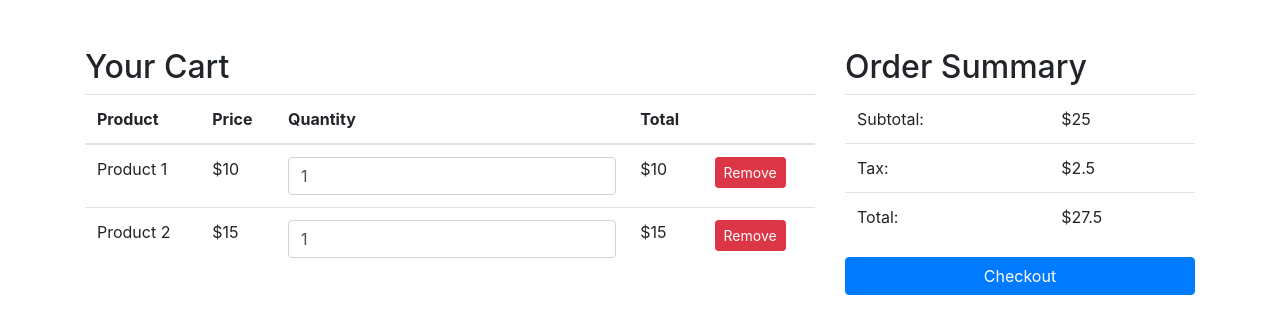
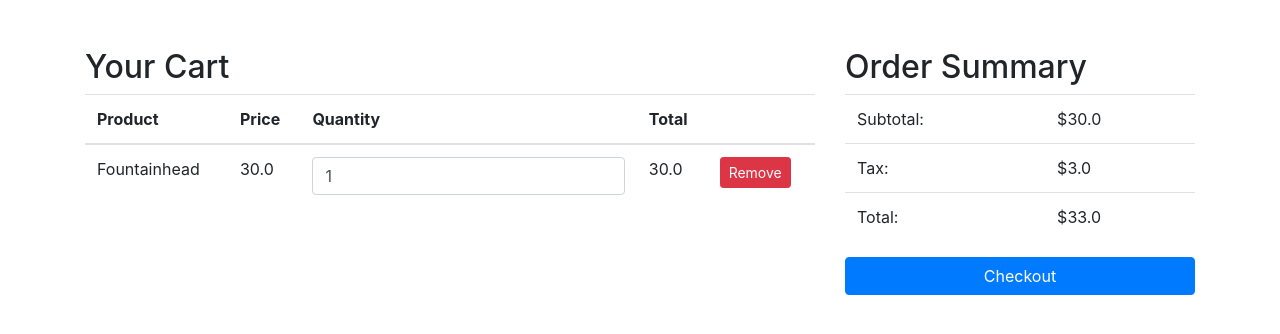
Before and after one commit to Unnam29/BOOKQUEST, a Flask app: page /cart_page in a window 1280 px wide. Shown: the part 104-438 px from the top of the page. Run offline with Flask 3, Linux system fonts and the light colour scheme; data comes from the database, SQL or seed files in the repository; both versions use the stored data as it was after the commit; some libraries are stand-ins or nearby versions.

Commit message:
fetching cart items to display in cartpage

```diff
--- a/main.py
+++ b/main.py
@@ -270,7 +270,18 @@ def settings_page():
 
 @app.route('/cart_page', methods=['GET'])
 def cart_page():
-    return render_template('cart_page.html')
+    cart_items = db.session.query(CartItem).all()
+
+    cart_item_names = [db.session.query(Book).filter(Book.id == cart_item.book_id).first().bookName for cart_item in cart_items]
+    subtotal = sum([cart_item.total_price for cart_item in cart_items])
+    tax = subtotal * 0.1
+    total = subtotal + tax
+    return render_template('cart_page.html',
+                           cart_items=cart_items,
+                           cart_item_names=cart_item_names,
+                           subtotal=subtotal,
+                           tax=tax,
+                           total=total)
 ############################# functionality ##########################################
 # register route takes care of user data after register button is clicked
 @app.route('/register', methods=['GET', 'POST'])
--- a/templates/cart_page.html
+++ b/templates/cart_page.html
@@ -29,28 +29,19 @@
                         </tr>
                     </thead>
                     <tbody>
+                        {% for i in range(cart_items|length) %}
                         <tr>
-                            <td>Product 1</td>
-                            <td>$10</td>
+                            <td>{{cart_item_names[i]}}</td>
+                            <td>{{cart_items[i].price}}</td>
                             <td>
-                                <input type="number" class="form-control" value="1" min="1">
+                                <input type="number" class="form-control" value="{{cart_items[i].quantity}}" min="1">
                             </td>
-                            <td>$10</td>
+                            <td>{{cart_items[i].total_price}}</td>
                             <td>
                                 <button class="btn btn-danger btn-sm remove-item">Remove</button>
                             </td>
                         </tr>
-                        <tr>
-                            <td>Product 2</td>
-                            <td>$15</td>
-                            <td>
-                                <input type="number" class="form-control" value="1" min="1">
-                            </td>
-                            <td>$15</td>
-                            <td>
-                                <button class="btn btn-danger btn-sm remove-item">Remove</button>
-                            </td>
-                        </tr>
+                        {% endfor %}
                     </tbody>
                 </table>
             </div>
@@ -60,15 +51,15 @@
                     <tbody>
                         <tr>
                             <td>Subtotal:</td>
-                            <td>$25</td>
+                            <td>${{subtotal}}</td>
                         </tr>
                         <tr>
                             <td>Tax:</td>
-                            <td>$2.5</td>
+                            <td>${{tax}}</td>
                         </tr>
                         <tr>
                             <td>Total:</td>
-                            <td>$27.5</td>
+                            <td>${{total}}</td>
                         </tr>
                     </tbody>
                 </table>
```
Also changed, not shown: instance/project.db.
